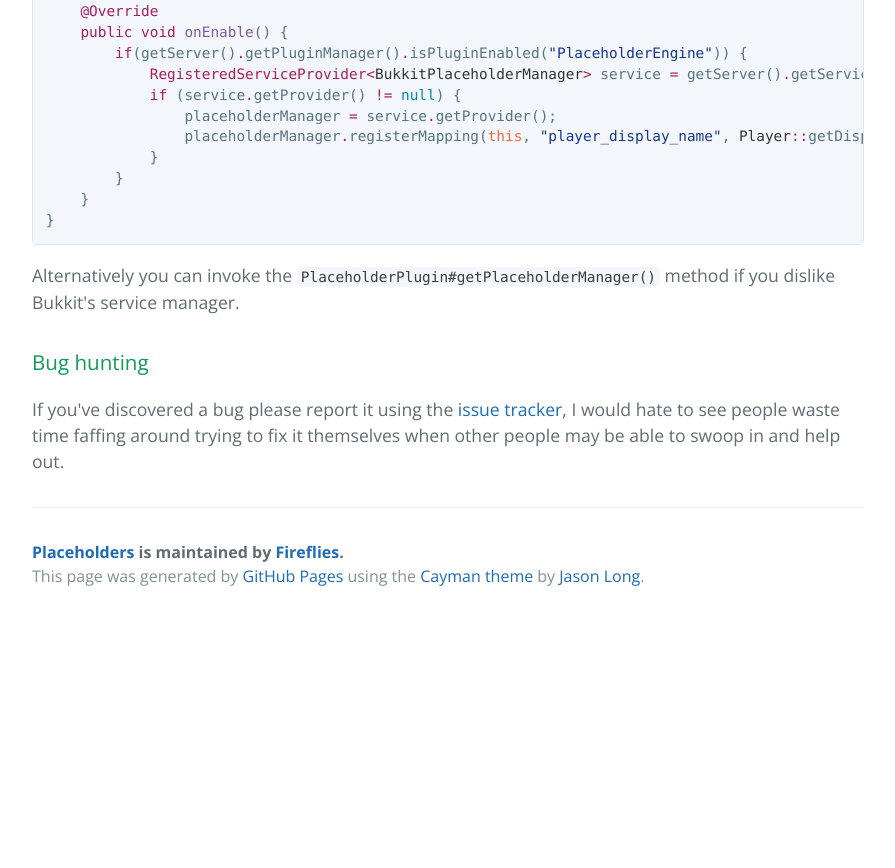
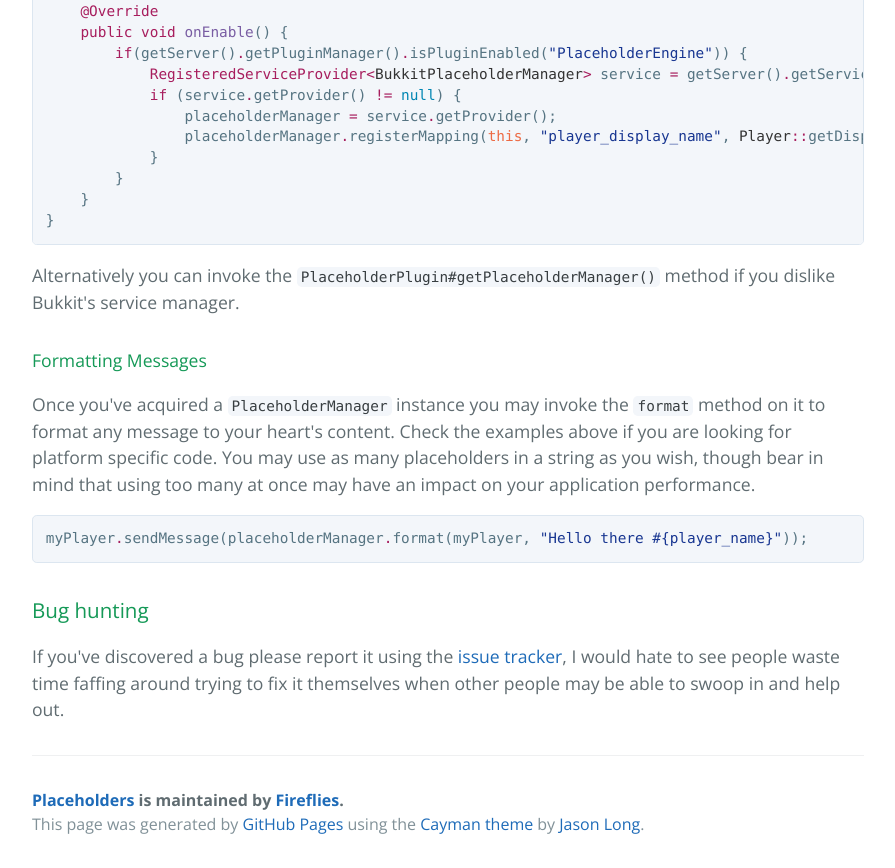
Before and after one commit to Fireflies/placeholders, a plain HTML site: page index.html in a window 1280 px wide. Shown: the part 1056-1924 px from the top of the page, without its empty margins (192-1087 px from the left). Before the commit the page ends 1676 px from the top, so only its background shows below. Drawn offline with nearby package versions, Linux system fonts and the light colour scheme.

```diff
--- a/index.html
+++ b/index.html
@@ -55,6 +55,13 @@
 
 <p>Alternatively you can invoke the <code>PlaceholderPlugin#getPlaceholderManager()</code> method if you dislike Bukkit's service manager.</p>
 
+<h4>
+<a id="formatting-messages" class="anchor" href="#formatting-messages" aria-hidden="true"><span class="octicon octicon-link"></span></a>Formatting Messages</h4>
+
+<p>Once you've acquired a <code>PlaceholderManager</code> instance you may invoke the <code>format</code> method on it to format any message to your heart's content. Check the examples above if you are looking for platform specific code. You may use as many placeholders in a string as you wish, though bear in mind that using too many at once may have an impact on your application performance.</p>
+
+<div class="highlight highlight-source-java"><pre>myPlayer<span class="pl-k">.</span>sendMessage(placeholderManager<span class="pl-k">.</span>format(myPlayer, <span class="pl-s"><span class="pl-pds">"</span>Hello there #{player_name}<span class="pl-pds">"</span></span>));</pre></div>
+
 <h3>
 <a id="bug-hunting" class="anchor" href="#bug-hunting" aria-hidden="true"><span class="octicon octicon-link"></span></a>Bug hunting</h3>
 
```
Also changed, not shown: params.json (+1 -1 lines).
